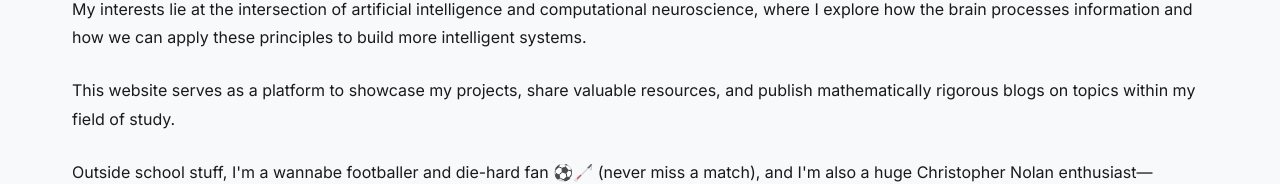
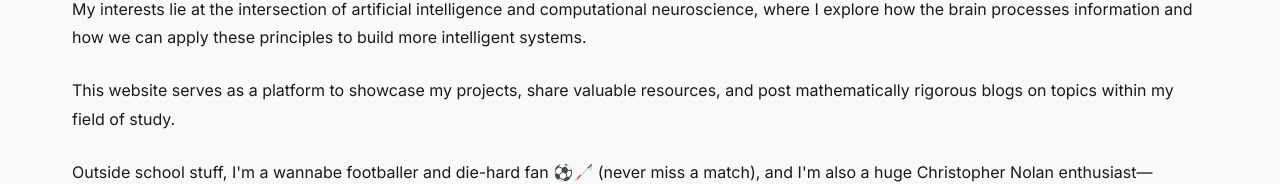
Before and after one commit to EliasSf73/elias-firisa-website, a Next.js app: page /elias-firisa-website/ in a window 1280 px wide. Shown: the part 462-646 px from the top of the page. Built offline with nearby package versions, Linux system fonts and the light colour scheme.

Commit message:
updated home

```diff
--- a/src/app/page.tsx
+++ b/src/app/page.tsx
@@ -22,7 +22,7 @@ export default function Home() {
             where I explore how the brain processes information and how we can apply these principles to build more intelligent systems.
           </p>
           <p>
-            This website serves as a platform to showcase my projects, share valuable resources, and publish mathematically rigorous blogs on topics within my field of study.
+            This website serves as a platform to showcase my projects, share valuable resources, and post mathematically rigorous blogs on topics within my field of study.
           </p>
           <div className="relative p-6 my-6 bg-gray-50 rounded-2xl border border-gray-200 shadow-sm hover:shadow-md transition-shadow duration-300">
             <div className="absolute -top-3 -left-3 w-6 h-6 bg-blue-100 rounded-full"></div>
```
